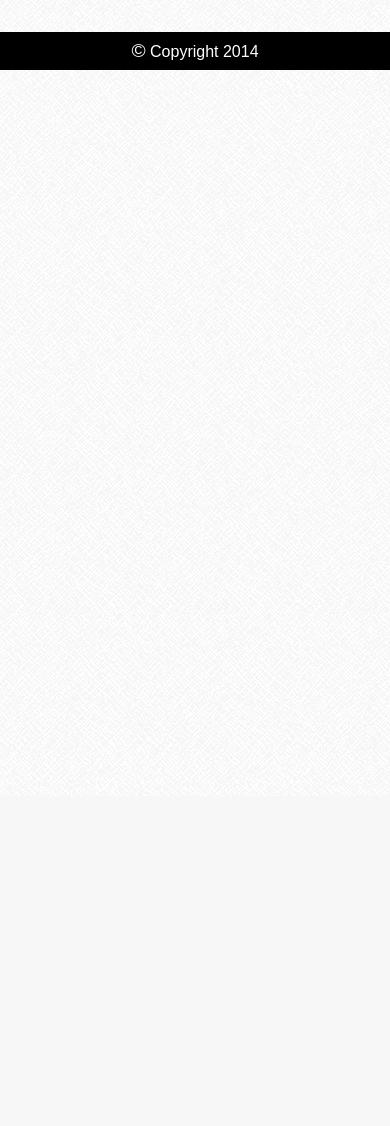
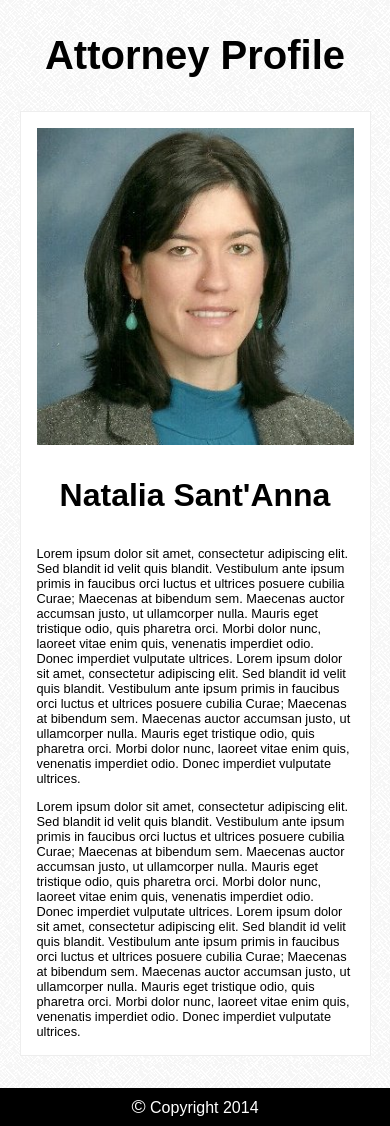
Before and after one commit to mv2sa/bolhufasLaw, a PHP site: page /attorneyProfile.html in a window 390 px wide. Shown: the part 48-1174 px from the top of the page. Before the commit the page ends 118 px from the top, so only its background shows below. Run offline with PHP 8.4, Linux system fonts and the light colour scheme; some libraries are stand-ins or nearby versions; some web fonts are replaced.

Commit message:
Mobile Attorney Profile demo done

```diff
--- a/attorneyProfile.html
+++ b/attorneyProfile.html
@@ -84,7 +84,19 @@
         </header>
 
         <main>
-
+            <h2 class="apTitle">Attorney Profile</h2>
+            <article class="ap-wrapper">
+                <div>
+                    <img class="ap-headingImg" src="img/Natalia.jpg" alt="Natalia's Profile Picture" />
+                    <h3>Natalia Sant'Anna</h3>
+                    <p>
+                        Lorem ipsum dolor sit amet, consectetur adipiscing elit. Sed blandit id velit quis blandit. Vestibulum ante ipsum primis in faucibus orci luctus et ultrices posuere cubilia Curae; Maecenas at bibendum sem. Maecenas auctor accumsan justo, ut ullamcorper nulla. Mauris eget tristique odio, quis pharetra orci. Morbi dolor nunc, laoreet vitae enim quis, venenatis imperdiet odio. Donec imperdiet vulputate ultrices. Lorem ipsum dolor sit amet, consectetur adipiscing elit. Sed blandit id velit quis blandit. Vestibulum ante ipsum primis in faucibus orci luctus et ultrices posuere cubilia Curae; Maecenas at bibendum sem. Maecenas auctor accumsan justo, ut ullamcorper nulla. Mauris eget tristique odio, quis pharetra orci. Morbi dolor nunc, laoreet vitae enim quis, venenatis imperdiet odio. Donec imperdiet vulputate ultrices.
+                    </p>
+                    <p>
+                        Lorem ipsum dolor sit amet, consectetur adipiscing elit. Sed blandit id velit quis blandit. Vestibulum ante ipsum primis in faucibus orci luctus et ultrices posuere cubilia Curae; Maecenas at bibendum sem. Maecenas auctor accumsan justo, ut ullamcorper nulla. Mauris eget tristique odio, quis pharetra orci. Morbi dolor nunc, laoreet vitae enim quis, venenatis imperdiet odio. Donec imperdiet vulputate ultrices. Lorem ipsum dolor sit amet, consectetur adipiscing elit. Sed blandit id velit quis blandit. Vestibulum ante ipsum primis in faucibus orci luctus et ultrices posuere cubilia Curae; Maecenas at bibendum sem. Maecenas auctor accumsan justo, ut ullamcorper nulla. Mauris eget tristique odio, quis pharetra orci. Morbi dolor nunc, laoreet vitae enim quis, venenatis imperdiet odio. Donec imperdiet vulputate ultrices.
+                    </p>
+                </div>
+            </article>
         </main>
 
         <footer id="f-footer">
--- a/css/main.css
+++ b/css/main.css
@@ -201,10 +201,59 @@ main {
 }
 
 /* Attorney Profile Page */
+.ap-wrapper.main {
+    width: 50%;
+}
 
-.atp-something {
+.ap-wrapper {
+    position: relative;
+    width: 100%;
+    background-color: white;
+    padding: 1em;
+    margin: 2em auto 0;
+    border: 1px solid #eee;
+}
 
+.ap-wrapper > div {
+    position:relative;
+    height: 100%;
+    overflow: hidden;
 }
+
+.ap-wrapper .ap-headingImg {
+    width: 100%;
+    display: block;
+    margin-left: auto;
+    margin-right: auto;
+}
+
+.ap-wrapper > div > p {
+    font-size: 0.8em;
+    margin-bottom: 0em;
+}
+
+.ap-wrapper .ap-bottomLink {
+    position: absolute;
+    text-decoration: none;
+    color: #8f0000;
+    bottom: 0.1em;
+    right: 0.1em;
+}
+
+.ap-wrapper .ap-bottomLink:after {
+    font-family: 'FontAwesome';
+    content: '\f138';
+    padding-left: 0.5em;
+}
+.ap-wrapper h3 {
+    text-align: center;
+    font-size: 2em;
+}
+.apTitle {
+    text-align: center;
+    font-size: 2.5em;
+}
+
 
 /* Services Page */
 
@@ -347,6 +396,7 @@ main {
     /* Attorney Profile Page */
 
 
+
     /* Services Page */
 
 
```
Also changed, not shown: img/Natalia.jpg (added).
